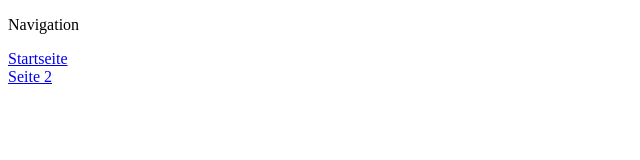
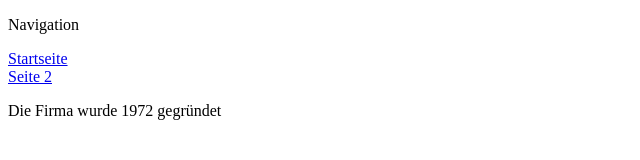
Before and after one commit to davidvalenta/FirstWebAppD46, a plain HTML site: page unihoc1.html in a window 1280 px wide. Shown: the whole page, without its empty margins (0-640 px from the left). Drawn offline with Linux system fonts and the light colour scheme.

Commit message:
Update unihoc1.html

```diff
--- a/unihoc1.html
+++ b/unihoc1.html
@@ -10,6 +10,7 @@
     <body><p>Navigation</p>
 	<a href="index.html">Startseite</a><br/>
     <a href="zone2.html">Seite 2</a><br/>
+    <p>Die Firma wurde 1972 gegründet
     </body>
 
 </html>
```
